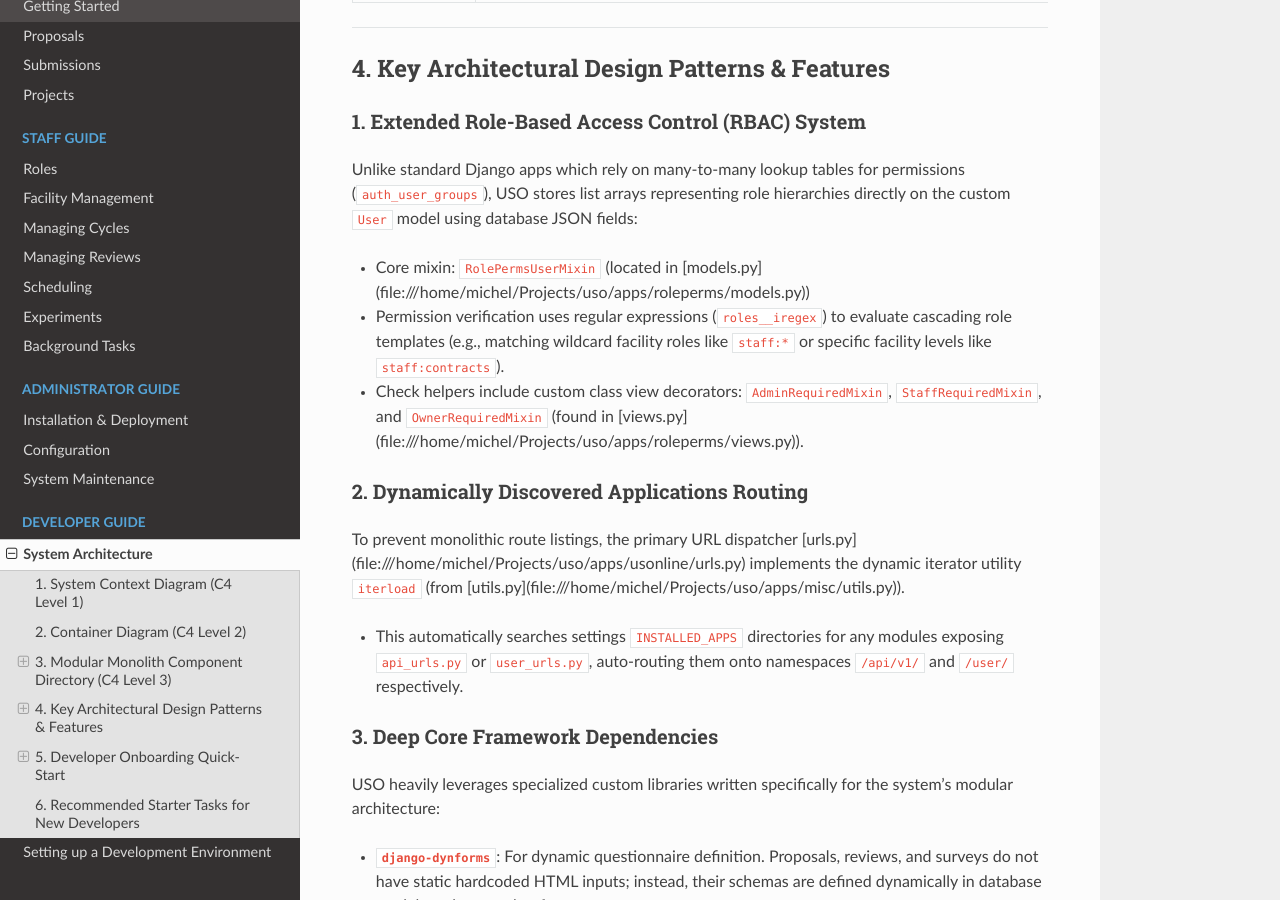
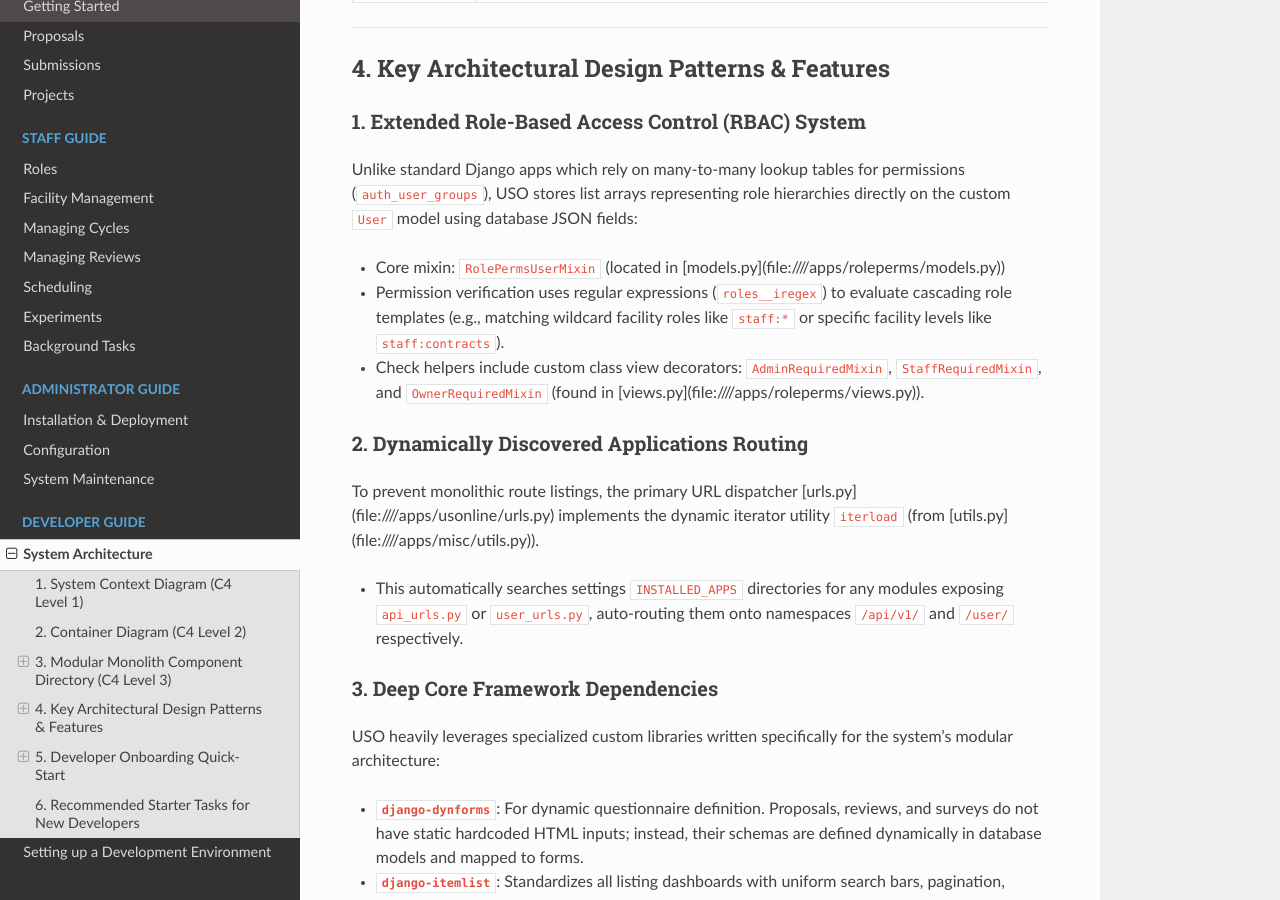
Before and after one commit to michel4j/uso, a Sphinx documentation site: the page built from docs/source/dev_guide/architecture.md, in a window 1280 px wide and 900 px high, scrolled down 2197 px. Built offline with Sphinx 7.4.7 and the Read the Docs theme 3.1.0, drawn with Linux system fonts in a browser that asks for light colours; some of the changed lines change nothing that is shown; some of the changed text lies outside the part shown.

Commit message:
fix: Generalize project directory

```diff
--- a/docs/source/dev_guide/architecture.md
+++ b/docs/source/dev_guide/architecture.md
@@ -139,12 +139,12 @@ Here is a detailed catalogue of the 14 custom applications defined within `apps/
 
 ### 1. Extended Role-Based Access Control (RBAC) System
 Unlike standard Django apps which rely on many-to-many lookup tables for permissions (`auth_user_groups`), USO stores list arrays representing role hierarchies directly on the custom `User` model using database JSON fields:
-- Core mixin: `RolePermsUserMixin` (located in [models.py](file:///home/michel/Projects/uso/apps/roleperms/models.py))
+- Core mixin: `RolePermsUserMixin` (located in [models.py](file:///<project>/apps/roleperms/models.py))
 - Permission verification uses regular expressions (`roles__iregex`) to evaluate cascading role templates (e.g., matching wildcard facility roles like `staff:*` or specific facility levels like `staff:contracts`).
-- Check helpers include custom class view decorators: `AdminRequiredMixin`, `StaffRequiredMixin`, and `OwnerRequiredMixin` (found in [views.py](file:///home/michel/Projects/uso/apps/roleperms/views.py)).
+- Check helpers include custom class view decorators: `AdminRequiredMixin`, `StaffRequiredMixin`, and `OwnerRequiredMixin` (found in [views.py](file:///<project>/apps/roleperms/views.py)).
 
 ### 2. Dynamically Discovered Applications Routing
-To prevent monolithic route listings, the primary URL dispatcher [urls.py](file:///home/michel/Projects/uso/apps/usonline/urls.py) implements the dynamic iterator utility `iterload` (from [utils.py](file:///home/michel/Projects/uso/apps/misc/utils.py)).
+To prevent monolithic route listings, the primary URL dispatcher [urls.py](file:///<project>/apps/usonline/urls.py) implements the dynamic iterator utility `iterload` (from [utils.py](file:///<project>/apps/misc/utils.py)).
 - This automatically searches settings `INSTALLED_APPS` directories for any modules exposing `api_urls.py` or `user_urls.py`, auto-routing them onto namespaces `/api/v1/` and `/user/` respectively.
 
 ### 3. Deep Core Framework Dependencies
@@ -195,7 +195,7 @@ The application will be accessible at: `http://localhost:8000/`.
   * Correct typos or improve field help-texts on a sample form.
 * **Level 2 (Week 1 - Bug Fixes & Tests):**
   * Check the logs in the background task processor (`isocron`) and verify task success logs.
-  * Add a unit test verifying permissions matching in [tests.py](file:///home/michel/Projects/uso/apps/roleperms/tests.py).
+  * Add a unit test verifying permissions matching in [tests.py](file:///<project>/apps/roleperms/tests.py).
 * **Level 3 (Week 2 - Small Enhancements):**
   * Add an API field to the `beamlines` details serializers in `beamlines/api_urls.py`.
   * Style a specific modal or table using customized SCSS overrides.
```
